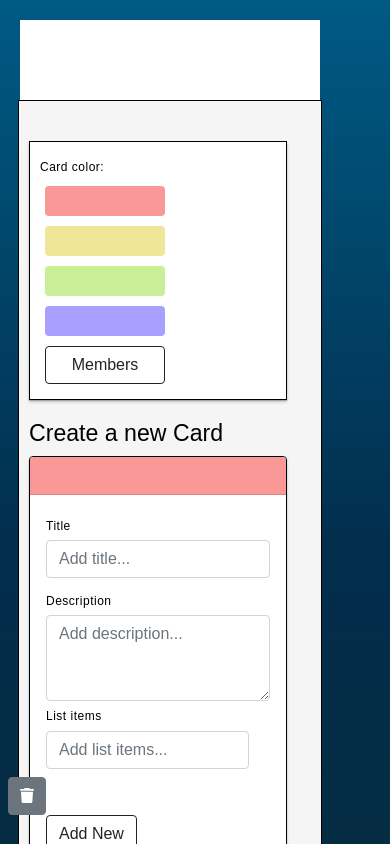
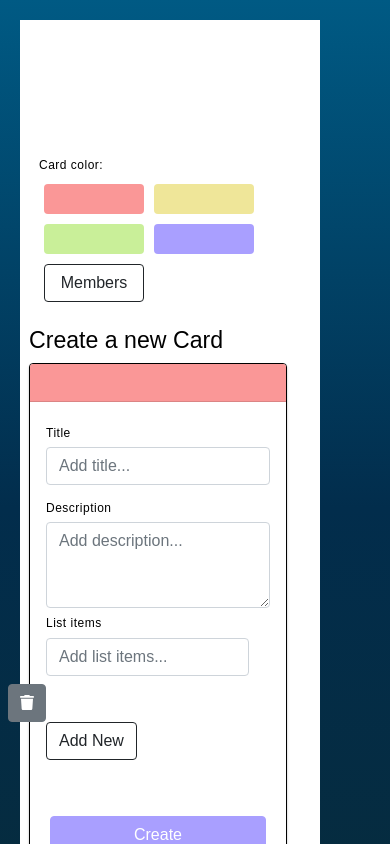
Before and after one commit to Vsimpro/ADP_Project_1, a React (Create React App) app in the folder frontend/: page /create in a window 390 px wide. Shown: the top 844 px of the page. Built offline with nearby package versions, Linux system fonts and the light colour scheme; no server answers.

Commit message:
Korjattu editTools css, container toimii nyt paremmin

```diff
--- a/frontend/src/components/createTools/CreateCard.css
+++ b/frontend/src/components/createTools/CreateCard.css
@@ -64,21 +64,23 @@
     background-color: rgb(255, 255, 255) !important;
     text-align: left;
     margin-bottom: 20px;
-    max-width: 150px;
+    width: 150px;
     /* box-shadow: 0 2px 2px 0 rgba(0, 0, 0, 0.2), 0 3px 5px 0 rgba(0, 0, 0, 0.19); */
     border-radius: 0px !important;
-    border: 1px solid #000 !important;
+    border: 1px solid #000;
     padding: 10px;
 
   }
 
-  .editToolsContainer .btn{
-    width: 120px;
+
+  .membersButton{
+    width: 100px;
     margin: 5px;
-
   }
   .colorButton{
+    width: 100px;
     height: 30px;
+    margin: 5px;
     cursor: pointer;
 
   }
@@ -151,7 +153,9 @@
   @media (max-width: 767px) {
 
     .editToolsContainer{
-      max-width: 100%;
+      width: 100%;
+      border: 0px;
+      margin-bottom: 10px;
     }
     .floatingElements{
       width: 100%;
@@ -172,7 +176,9 @@
       max-width: 800px;
       text-align: left;
       padding: 40px 10px;
-      background-color: #F5F5F5;
-      border: 1px solid #000;
+      background-color: #f5f5f500;
+      border: 0px solid #000;
     }
+
+
   }
--- a/frontend/src/components/createTools/EditTools.js
+++ b/frontend/src/components/createTools/EditTools.js
@@ -23,7 +23,7 @@ const EditTools = ({ onColorChange }) => {
       </div>
       <div className='row'>
         <div className='col d-flex justify-content-left'>
-          <button className='btn btn-outline-dark'>Members</button>
+          <button className='btn btn-outline-dark membersButton'>Members</button>
         </div>
       </div>
     </div>
--- a/frontend/src/components/project/CreateProject.css
+++ b/frontend/src/components/project/CreateProject.css
@@ -53,35 +53,6 @@
 hr {
   background-color: #fff;
   margin: 24px;
-}
-
-.editToolsContainer {
-  color: #000000;
-  background-color: #fff;
-  text-align: left;
-  margin-bottom: 20px;
-  max-width: 150px;
-  box-shadow: 0 1px 1px 0 rgba(0, 0, 0, 0.2), 0 2px 3px 0 rgba(0, 0, 0, 0.19);
-  border-radius: 5px;
-  padding: 10px;
-
-}
-
-.editToolsContainer .btn {
-  width: 120px;
-  margin: 5px;
-
-}
-
-.colorButton {
-  height: 30px;
-  cursor: pointer;
-
-}
-
-.colorButton:hover {
-  opacity: 60%;
-
 }
 
 .modal-overlay {
```
